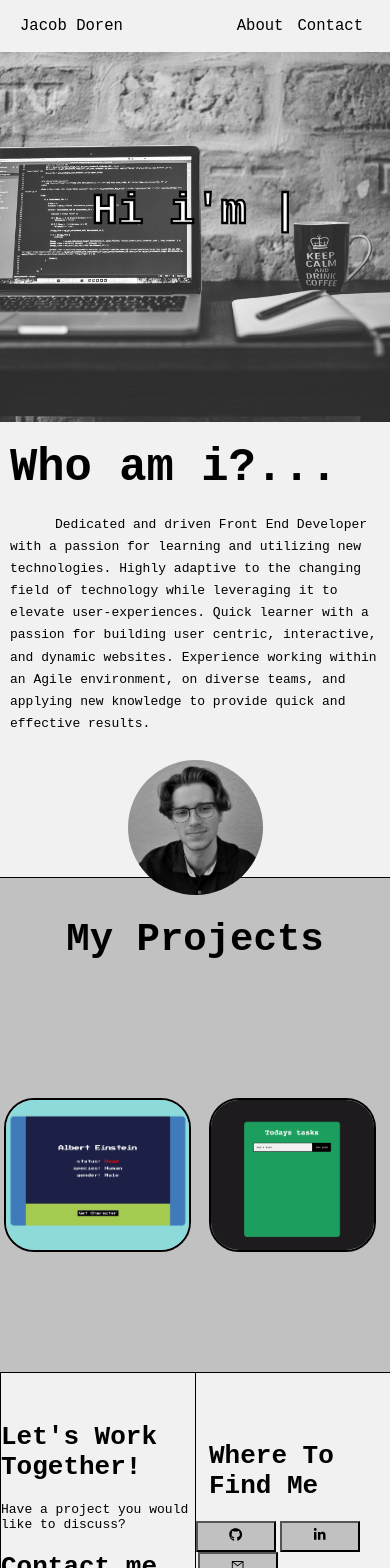
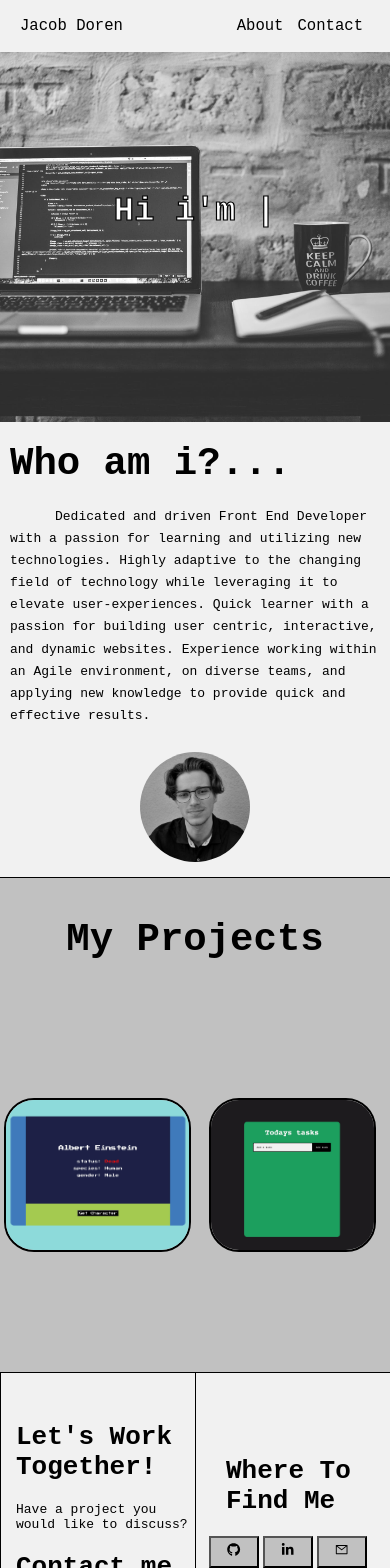
Before and after one commit to jakedoren/portfolio-site, a React (Create React App) app: page / in a window 390 px wide. Shown: the top 1568 px of the page. Built offline with nearby package versions, Linux system fonts and the light colour scheme.

Commit message:
added mobile responsiveness

```diff
--- a/src/components/About/About.css
+++ b/src/components/About/About.css
@@ -87,3 +87,15 @@
     background-color: #f1f1f1;
   }
 }
+
+@media only screen and (max-width: 450px) {
+  .headshot {
+    height: 110px;
+  }
+  .content p {
+    font-size: 1rem;
+  }
+  .content h1 {
+    font-size: 3rem;
+  }
+}
--- a/src/components/Projects/Projects.css
+++ b/src/components/Projects/Projects.css
@@ -84,4 +84,11 @@
   .todo-app {
     height: 150px;
   }
+}
+
+@media only screen and (max-width: 370px) {
+  .rickapp,
+  .todo-app {
+    height: 120px;
+  }
 } ;
--- a/src/components/body/Body.css
+++ b/src/components/body/Body.css
@@ -47,4 +47,11 @@
   .brand {
     font-size: 3.3rem;
   }
+}
+@media only screen and (max-width: 400px) {
+  .hi,
+  .brand {
+    font-size: 2.6rem;
+    -webkit-text-stroke: 1.2px black;
+  }
 } ;
--- a/src/components/contact/Contact.css
+++ b/src/components/contact/Contact.css
@@ -99,4 +99,32 @@ h1 {
   .btn3 {
     margin-left: 2px;
   }
-} ;
+}
+
+@media only screen and (max-width: 400px) {
+  .btn1 {
+    margin-right: 2px;
+    margin-left: 13px;
+    width: 50px;
+  }
+  .btn2 {
+    margin-left: 2px;
+    margin-right: 2px;
+    width: 50px;
+  }
+  .btn3 {
+    margin-left: 2px;
+    width: 50px;
+  }
+
+  .where-to-contact h1 {
+    margin-left: 30px;
+  }
+
+  .left-contain h1 {
+    margin-left: 15px;
+  }
+  .left-contain p {
+    margin-left: 15px;
+  }
+}
--- a/src/components/contact/Contact.js
+++ b/src/components/contact/Contact.js
@@ -8,7 +8,7 @@ export default function Contact() {
         <div>
             <div id="contact"className="contact-container">
                 <div className="contact-left containerbox">
-                    <div>
+                    <div className="left-contain">
                         <h1>Let's Work Together!</h1>
                     <p>Have a project you would like to discuss?</p>
                     <h1>Contact me.</h1>
```
Also changed, not shown: 1 other file (tests, documents, lock files or other folders).
